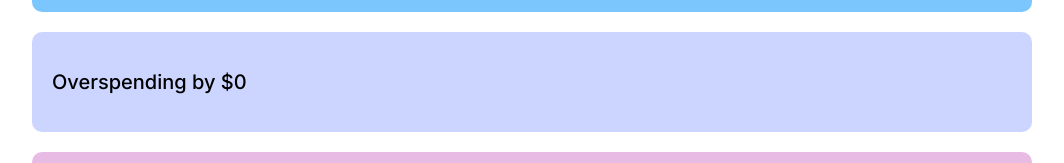
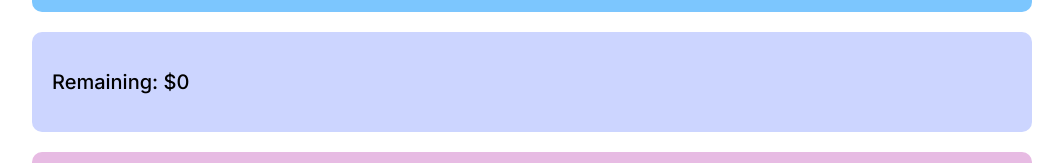
Before and after one commit to OlgaUsovich/react-budget-app, a React (Create React App) app: page / in a window 1280 px wide. Shown: the part 187-350 px from the top of the page, without its empty margins (108-1172 px from the left). Built offline with nearby package versions, Linux system fonts and the light colour scheme.

Commit message:
fix(hw-39): use context istead of props

```diff
--- a/src/App.tsx
+++ b/src/App.tsx
@@ -6,13 +6,6 @@ import { ICurrencyContext } from "./context/CurrencyContext/CurrencyContext";
 import { StyledHeader, TitleWrapper, Wrapper } from "./ui/base";
 
 const App = () => {
-  const { currency } = useContext<ICurrencyContext>(CurrencyContext);
-  const { expenses } = useContext<IExpensesContext>(ExpensesContext);
-  const { budget } = useContext<IBudgetContext>(BudgetContext);
-
-  const spent: number = expenses.reduce((acc, expense) => acc + expense.cost, 0)
-  const remaining: number = expenses.reduce((acc, expense) => acc - expense.cost, budget)
-
 
   return (
     <Wrapper>
@@ -21,11 +14,11 @@ const App = () => {
           <Title text="Budget App" />
           <CustomSelect />
         </TitleWrapper>
-        <Budget currency={currency} budget={budget} />
-        <Remaining currency={currency} remaining={remaining} />
-        <Spent currency={currency} spent={spent} />
+        <Budget />
+        <Remaining />
+        <Spent />
       </StyledHeader>
-      <Expenses title="Expenses" />
+      <Expenses />
       <Form />
     </Wrapper>
   );
--- a/src/components/Budget/Budget.tsx
+++ b/src/components/Budget/Budget.tsx
@@ -1,15 +1,11 @@
 import { useContext, useState } from "react";
-import { BudgetContext, IBudgetContext } from "../../context";
+import { BudgetContext, CurrencyContext, IBudgetContext, ICurrencyContext } from "../../context";
 import { Button, StyledBudget, StyledInput, StyledSpan } from "./styles";
 import { useInput } from "../../hooks";
 
-interface IProps {
-  currency: string;
-  budget: number;
-}
-
-export const Budget = ({ currency, budget }: IProps) => {
-  const { setBudget } = useContext<IBudgetContext>(BudgetContext);
+export const Budget = () => {
+  const { budget, setBudget } = useContext<IBudgetContext>(BudgetContext);
+  const { currency } = useContext<ICurrencyContext>(CurrencyContext);
   const [isEditMode, setIsEditMode] = useState<boolean>(false);
   const budgetInput = useInput("");
 
--- a/src/components/Expenses/Expenses.tsx
+++ b/src/components/Expenses/Expenses.tsx
@@ -3,11 +3,7 @@ import { ExpensesList, Input, Title } from "../../components";
 import { useDebounce, useInput, useSearch } from "../../hooks";
 import { StyledExpenses } from "./styles";
 
-interface IProps {
-  title: string;
-}
-
-export const Expenses = ({ title }: IProps) => {
+export const Expenses = () => {
   const search = useInput("");
   const debounceValue = useDebounce(search.value, 500);
   const {expensesToRender,  searchExpenses} = useSearch();
@@ -18,7 +14,7 @@ export const Expenses = ({ title }: IProps) => {
 
   return (
     <StyledExpenses>
-      <Title text={title} />
+      <Title text="Expenses" />
       <Input placeholder="search ..." type="text" {...search} />
       <ExpensesList expensesToRender={expensesToRender} />
     </StyledExpenses>
--- a/src/components/ExpensesList/ExpensesList.tsx
+++ b/src/components/ExpensesList/ExpensesList.tsx
@@ -8,13 +8,11 @@ interface IProps {
   expensesToRender: IExpense[];
 }
 
-
 export const ExpensesList = ({expensesToRender}: IProps) => {
-  const { deleteExpense } = useContext(ExpensesContext);
   return (
     expensesToRender.length > 0 ? <StyledList>
         {expensesToRender.map((expense) => {
-          return <ListItem deleteExpense={deleteExpense} key={expense.id} expense={expense}/>;
+          return <ListItem key={expense.id} expense={expense}/>;
         })}
       </StyledList> : <EmptyText>Oooops 🙈</EmptyText>
   );
--- a/src/components/ListItem/ListItem.tsx
+++ b/src/components/ListItem/ListItem.tsx
@@ -2,13 +2,16 @@ import { StyledListItem, Name, StyledDiv, StyledButton } from "./styles";
 import { ReactComponent as Close } from "../../assets/icons/close.svg";
 import { Badge } from "../Badge/Badge";
 import { IExpense } from "../../types";
+import { useContext } from "react";
+import { ExpensesContext } from "../../context";
 
 interface IProps {
   expense: IExpense;
-  deleteExpense: (expense: IExpense) => void;
 }
 
-export const ListItem = ({ expense, deleteExpense }: IProps) => {
+export const ListItem = ({ expense }: IProps) => {
+  const { deleteExpense } = useContext(ExpensesContext);
+
   return (
     <StyledListItem id={expense.id}>
       <Name>{expense.body}</Name>
--- a/src/components/Remaining/Remaining.tsx
+++ b/src/components/Remaining/Remaining.tsx
@@ -1,15 +1,19 @@
+import { useContext } from "react";
+import { BudgetContext, CurrencyContext, ExpensesContext, IBudgetContext, ICurrencyContext, IExpensesContext } from "../../context";
 import { StyledRemaining, StyledSpan } from "./styles";
 
-interface IProps {
-  currency: string;
-  remaining: number;
-}
 
-export const Remaining = ({ currency, remaining }: IProps) => {
+export const Remaining = () => {
+  const { budget } = useContext<IBudgetContext>(BudgetContext);
+  const { currency } = useContext<ICurrencyContext>(CurrencyContext);
+  const { expenses } = useContext<IExpensesContext>(ExpensesContext);
+
+  const remaining: number = expenses.reduce((acc, expense) => acc - expense.cost, budget)
+
   return (
     <StyledRemaining remaining={remaining}>
       <StyledSpan>
-        {remaining > 0 ? "Remaining:" : "Overspending by"} {currency}
+        {remaining >= 0 ? "Remaining:" : "Overspending by"} {currency}
         {remaining.toString().replace("-", "")}
       </StyledSpan>
     </StyledRemaining>
--- a/src/components/Spent/Spent.tsx
+++ b/src/components/Spent/Spent.tsx
@@ -1,11 +1,13 @@
+import { useContext } from "react";
+import { CurrencyContext, ExpensesContext, ICurrencyContext, IExpensesContext } from "../../context";
 import { StyledSpent, StyledSpan } from "./styles";
 
-interface IProps {
-  currency: string;
-  spent: number;
-}
+export const Spent = () => {
+  const { currency } = useContext<ICurrencyContext>(CurrencyContext);
+  const { expenses } = useContext<IExpensesContext>(ExpensesContext);
 
-export const Spent = ({currency, spent}: IProps) => {
+  const spent: number = expenses.reduce((acc, expense) => acc + expense.cost, 0)
+
   return (
     <StyledSpent>
       <StyledSpan>Spent so far: {currency}{spent}</StyledSpan>
--- a/src/context/CurrencyContext/index.ts
+++ b/src/context/CurrencyContext/index.ts
@@ -1,4 +1,5 @@
-import { CurrencyContext } from "./CurrencyContext";
+import { CurrencyContext, ICurrencyContext } from "./CurrencyContext";
 import { CurrencyProvider } from "./CurrencyContext";
 
 export { CurrencyContext, CurrencyProvider };
+export type { ICurrencyContext };
--- a/src/context/index.ts
+++ b/src/context/index.ts
@@ -1,7 +1,7 @@
 import { ExpensesContext, ExpensesProvider, IExpensesContext, useExpensesValue } from "./ExpensesContext";
-import { CurrencyContext, CurrencyProvider } from "./CurrencyContext";
+import { CurrencyContext, CurrencyProvider, ICurrencyContext } from "./CurrencyContext";
 import { AppContextProvider } from "./AppContexProvider";
 import { BudgetContext, IBudgetContext } from "./BudgetContext";
 
 export { ExpensesContext, ExpensesProvider, CurrencyContext, CurrencyProvider, AppContextProvider, BudgetContext, useExpensesValue };
-export type { IBudgetContext, IExpensesContext };
+export type { IBudgetContext, IExpensesContext, ICurrencyContext };
```
